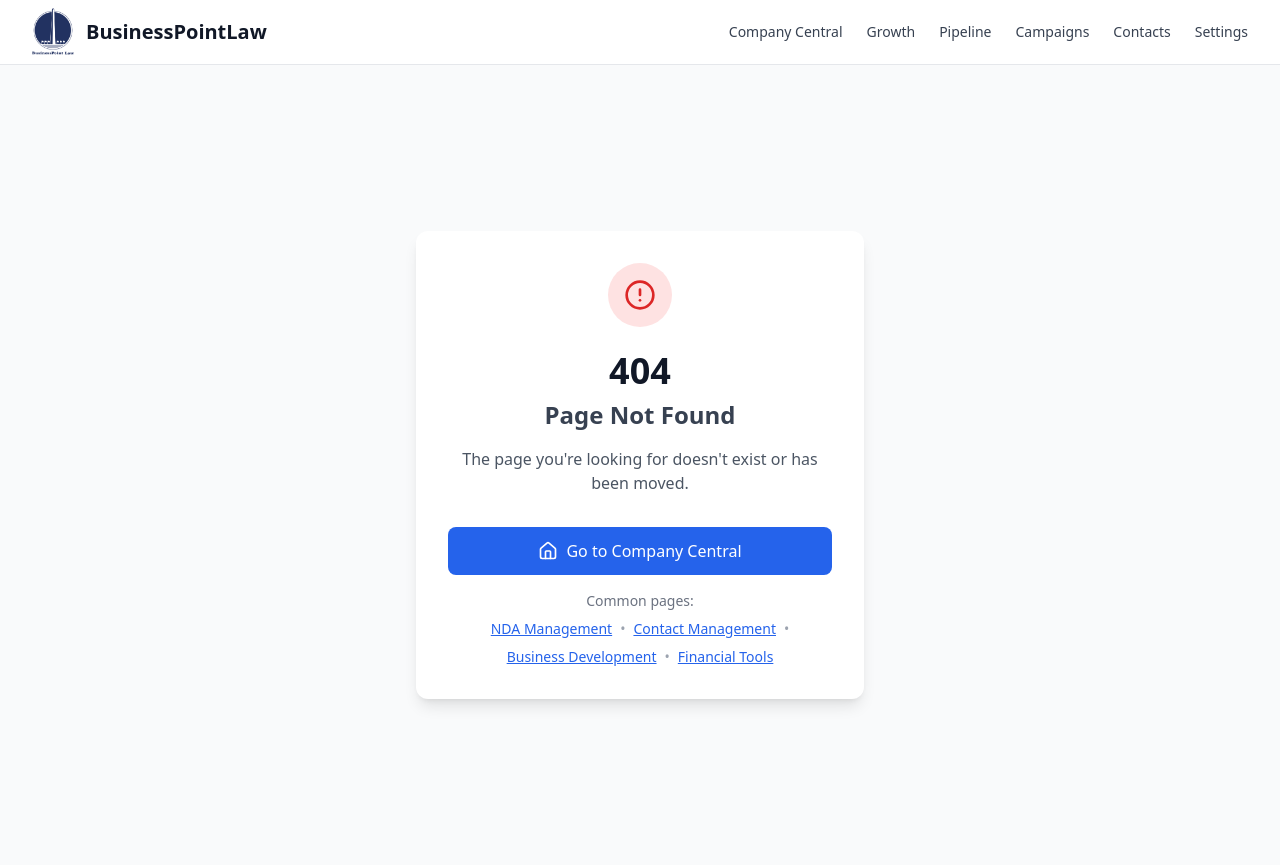
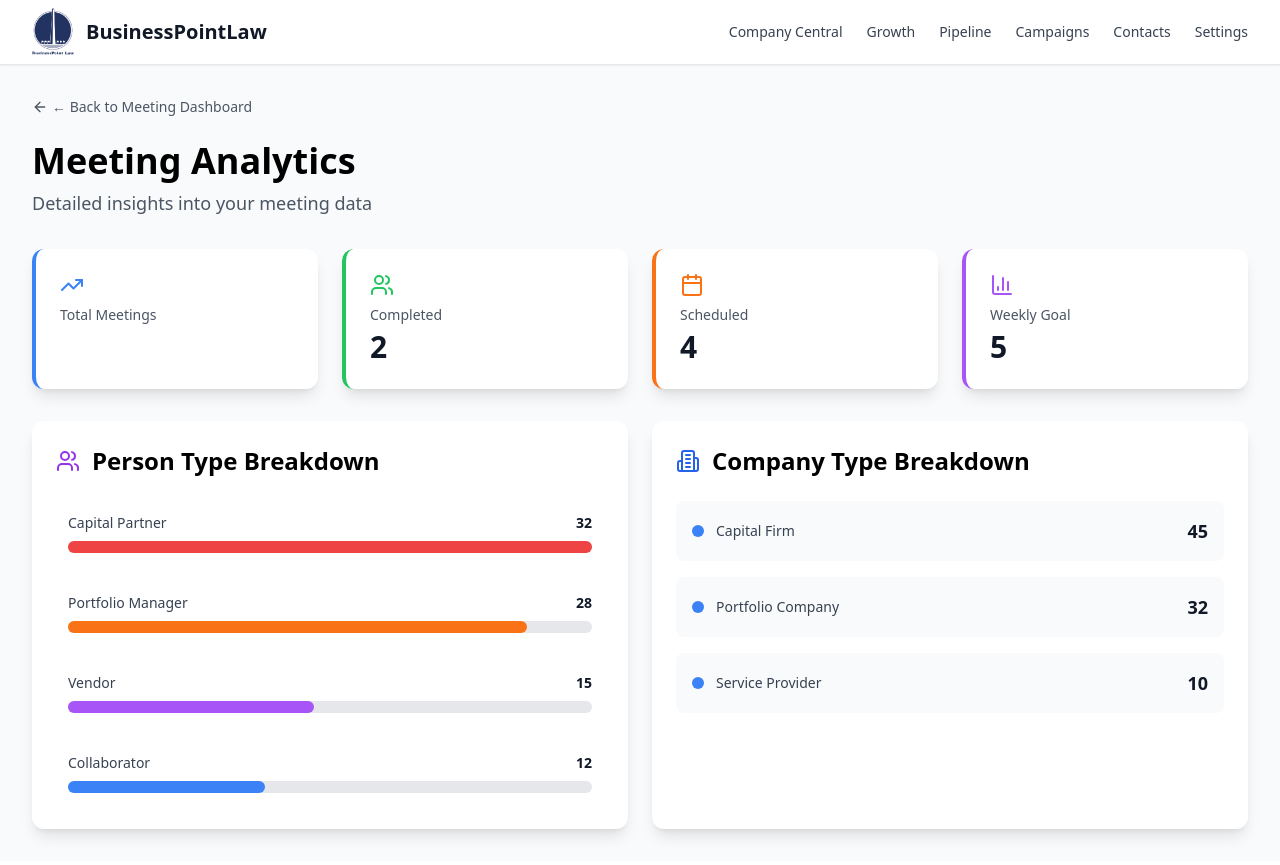
Before and after one commit to Ignite-Strategies/IgniteLegal-frontend, a React (Vite) app: page /meeting-analytics in a window 1280 px wide. Built offline with nearby package versions, Linux system fonts and the light colour scheme.

Commit message:
Add MeetingAnalytics and MeetingFeedback pages with navigation from MeetingDashboard

```diff
--- a/src/App.jsx
+++ b/src/App.jsx
@@ -31,6 +31,8 @@ import EngageDashboard from './pages/relationship/RelationshipDashboard';
 import Engage from './pages/relationship/Relationship';
 import MeetingDashboard from './pages/relationship/MeetingDashboard';
 import MeetingPrep from './pages/relationship/MeetingPrep';
+import MeetingAnalytics from './pages/relationship/MeetingAnalytics';
+import MeetingFeedback from './pages/relationship/MeetingFeedback';
 import Ecosystem from './pages/relationship/Ecosystem';
 
 // Outreach imports
@@ -108,6 +110,11 @@ function App() {
           <Route path="/engage-dashboard" element={<EngageDashboard />} />
           <Route path="/meeting-dashboard" element={<MeetingDashboard />} />
           <Route path="/meeting-prep/:id" element={<MeetingPrep />} />
+          <Route path="/meeting-analytics" element={<MeetingAnalytics />} />
+          <Route path="/meeting-analytics/person-type/:type" element={<MeetingAnalytics />} />
+          <Route path="/meeting-analytics/company-type/:type" element={<MeetingAnalytics />} />
+          <Route path="/meeting-feedback" element={<MeetingFeedback />} />
+          <Route path="/meeting-feedback/theme/:theme" element={<MeetingFeedback />} />
           <Route path="/ecosystem" element={<Ecosystem />} />
 
           {/* Outreach Routes */}
--- /dev/null
+++ b/src/pages/relationship/MeetingAnalytics.jsx
@@ -0,0 +1,105 @@
+import { useNavigate } from 'react-router-dom';
+import { BarChart3, Users, Building2, TrendingUp, Calendar } from 'lucide-react';
+import PageHeader from '../../components/PageHeader';
+import { mockPersonTypes, mockCompanyTypes, mockMeetingMetrics } from '../../data/mockData';
+
+export default function MeetingAnalytics() {
+  const navigate = useNavigate();
+  const maxPersonCount = Math.max(...mockPersonTypes.map(p => p.count));
+
+  return (
+    <div className="max-w-7xl mx-auto px-4 sm:px-6 lg:px-8 py-8">
+      <PageHeader
+        title="Meeting Analytics"
+        subtitle="Detailed insights into your meeting data"
+        backTo="/meeting-dashboard"
+        backLabel="← Back to Meeting Dashboard"
+      />
+
+      {/* Metrics Overview */}
+      <div className="grid grid-cols-1 md:grid-cols-4 gap-6 mb-8">
+        <div className="bg-white rounded-xl shadow-lg p-6 border-l-4 border-blue-500">
+          <div className="flex items-center justify-between mb-2">
+            <TrendingUp className="h-6 w-6 text-blue-500" />
+          </div>
+          <p className="text-sm text-gray-600 mb-1">Total Meetings</p>
+          <p className="text-3xl font-bold text-gray-900">{mockMeetingMetrics.total}</p>
+        </div>
+        <div className="bg-white rounded-xl shadow-lg p-6 border-l-4 border-green-500">
+          <div className="flex items-center justify-between mb-2">
+            <Users className="h-6 w-6 text-green-500" />
+          </div>
+          <p className="text-sm text-gray-600 mb-1">Completed</p>
+          <p className="text-3xl font-bold text-gray-900">{mockMeetingMetrics.completed}</p>
+        </div>
+        <div className="bg-white rounded-xl shadow-lg p-6 border-l-4 border-orange-500">
+          <div className="flex items-center justify-between mb-2">
+            <Calendar className="h-6 w-6 text-orange-500" />
+          </div>
+          <p className="text-sm text-gray-600 mb-1">Scheduled</p>
+          <p className="text-3xl font-bold text-gray-900">{mockMeetingMetrics.scheduled}</p>
+        </div>
+        <div className="bg-white rounded-xl shadow-lg p-6 border-l-4 border-purple-500">
+          <div className="flex items-center justify-between mb-2">
+            <BarChart3 className="h-6 w-6 text-purple-500" />
+          </div>
+          <p className="text-sm text-gray-600 mb-1">Weekly Goal</p>
+          <p className="text-3xl font-bold text-gray-900">{mockMeetingMetrics.weeklyGoal}</p>
+        </div>
+      </div>
+
+      <div className="grid grid-cols-1 lg:grid-cols-2 gap-6">
+        {/* Person Type Breakdown */}
+        <div className="bg-white rounded-xl shadow-lg p-6">
+          <div className="flex items-center gap-3 mb-6">
+            <Users className="h-6 w-6 text-purple-600" />
+            <h2 className="text-2xl font-bold">Person Type Breakdown</h2>
+          </div>
+          <div className="space-y-4">
+            {mockPersonTypes.map((person) => (
+              <div
+                key={person.type}
+                className="cursor-pointer hover:bg-gray-50 p-3 rounded-lg transition-colors"
+                onClick={() => navigate(`/meeting-analytics/person-type/${encodeURIComponent(person.type)}`)}
+              >
+                <div className="flex justify-between items-center mb-2">
+                  <span className="text-sm font-medium text-gray-700">{person.type}</span>
+                  <span className="text-sm font-bold text-gray-900">{person.count}</span>
+                </div>
+                <div className="w-full bg-gray-200 rounded-full h-3">
+                  <div
+                    className={`${person.color} h-3 rounded-full transition-all duration-500`}
+                    style={{ width: `${(person.count / maxPersonCount) * 100}%` }}
+                  ></div>
+                </div>
+              </div>
+            ))}
+          </div>
+        </div>
+
+        {/* Company Type Breakdown */}
+        <div className="bg-white rounded-xl shadow-lg p-6">
+          <div className="flex items-center gap-3 mb-6">
+            <Building2 className="h-6 w-6 text-blue-600" />
+            <h2 className="text-2xl font-bold">Company Type Breakdown</h2>
+          </div>
+          <div className="space-y-4">
+            {mockCompanyTypes.map((company) => (
+              <div
+                key={company.type}
+                className="flex items-center justify-between p-4 bg-gray-50 rounded-lg cursor-pointer hover:bg-gray-100 transition-colors"
+                onClick={() => navigate(`/meeting-analytics/company-type/${encodeURIComponent(company.type)}`)}
+              >
+                <div className="flex items-center gap-3">
+                  <div className="w-3 h-3 bg-blue-500 rounded-full"></div>
+                  <span className="text-sm font-medium text-gray-700">{company.type}</span>
+                </div>
+                <span className="text-lg font-bold text-gray-900">{company.count}</span>
+              </div>
+            ))}
+          </div>
+        </div>
+      </div>
+    </div>
+  );
+}
--- a/src/pages/relationship/MeetingDashboard.jsx
+++ b/src/pages/relationship/MeetingDashboard.jsx
@@ -109,7 +109,11 @@ export default function MeetingDashboard() {
         </div>
         <div className="space-y-4">
           {mockPersonTypes.map((person) => (
-            <div key={person.type}>
+            <div
+              key={person.type}
+              className="cursor-pointer hover:bg-gray-50 p-3 rounded-lg transition-colors"
+              onClick={() => navigate(`/meeting-analytics/person-type/${encodeURIComponent(person.type)}`)}
+            >
               <div className="flex justify-between items-center mb-2">
                 <span className="text-sm font-medium text-gray-700">{person.type}</span>
                 <span className="text-sm font-bold text-gray-900">{person.count}</span>
@@ -133,7 +137,11 @@ export default function MeetingDashboard() {
         </div>
         <div className="space-y-4">
           {mockCompanyTypes.map((company) => (
-            <div key={company.type} className="flex items-center justify-between p-4 bg-gray-50 rounded-lg">
+            <div
+              key={company.type}
+              className="flex items-center justify-between p-4 bg-gray-50 rounded-lg cursor-pointer hover:bg-gray-100 transition-colors"
+              onClick={() => navigate(`/meeting-analytics/company-type/${encodeURIComponent(company.type)}`)}
+            >
               <div className="flex items-center gap-3">
                 <div className="w-3 h-3 bg-blue-500 rounded-full"></div>
                 <span className="text-sm font-medium text-gray-700">{company.type}</span>
@@ -152,15 +160,16 @@ export default function MeetingDashboard() {
         </div>
         <div className="flex flex-wrap gap-3">
           {mockFeedbackThemes.map((theme) => (
-            <div
+            <button
               key={theme.theme}
-              className={`${theme.color} px-4 py-2 rounded-full text-sm font-medium flex items-center gap-2`}
+              onClick={() => navigate(`/meeting-feedback/theme/${encodeURIComponent(theme.theme)}`)}
+              className={`${theme.color} px-4 py-2 rounded-full text-sm font-medium flex items-center gap-2 cursor-pointer hover:opacity-80 transition-opacity`}
             >
               <span>{theme.theme}</span>
               <span className="bg-white bg-opacity-30 px-2 py-0.5 rounded-full text-xs font-bold">
                 {theme.count}
               </span>
-            </div>
+            </button>
           ))}
         </div>
       </div>
@@ -168,14 +177,14 @@ export default function MeetingDashboard() {
       {/* CTA Row */}
       <div className="grid grid-cols-1 md:grid-cols-2 gap-4">
         <button
-          onClick={() => alert('Analytics view - to be implemented')}
+          onClick={() => navigate('/meeting-analytics')}
           className="p-6 bg-gradient-to-r from-red-500 to-orange-500 text-white rounded-xl shadow-lg hover:shadow-xl transition-all flex items-center justify-center gap-3"
         >
           <BarChart3 className="h-6 w-6" />
           <span className="text-lg font-semibold">Open Analytics</span>
         </button>
         <button
-          onClick={() => alert('Feedback view - to be implemented')}
+          onClick={() => navigate('/meeting-feedback')}
           className="p-6 bg-gradient-to-r from-purple-500 to-purple-600 text-white rounded-xl shadow-lg hover:shadow-xl transition-all flex items-center justify-center gap-3"
         >
           <MessageSquare className="h-6 w-6" />
--- /dev/null
+++ b/src/pages/relationship/MeetingFeedback.jsx
@@ -0,0 +1,82 @@
+import { useNavigate } from 'react-router-dom';
+import { MessageSquare, Tag, ArrowLeft } from 'lucide-react';
+import PageHeader from '../../components/PageHeader';
+import { mockFeedbackThemes } from '../../data/mockData';
+
+export default function MeetingFeedback() {
+  const navigate = useNavigate();
+
+  // Mock feedback items grouped by theme
+  const feedbackByTheme = {
+    'Deal Velocity': [
+      { id: 1, text: 'Speed up NDA process for portfolio companies', meeting: 'Sara Lee - Ares Capital', date: '2025-01-15' },
+      { id: 2, text: 'Need faster turnaround on contract reviews', meeting: 'David Chen - SolarTrust', date: '2025-01-10' },
+    ],
+    'Due Diligence': [
+      { id: 3, text: 'Require more thorough DD on potential deals', meeting: 'Sarah Johnson - TechVentures', date: '2025-01-12' },
+    ],
+    'Legal Framework': [
+      { id: 4, text: 'Clarify regulatory requirements for new markets', meeting: 'Michael Brown - CapitalPartners', date: '2025-01-08' },
+    ],
+  };
+
+  return (
+    <div className="max-w-7xl mx-auto px-4 sm:px-6 lg:px-8 py-8">
+      <PageHeader
+        title="Meeting Feedback"
+        subtitle="Insights and feedback from your meetings"
+        backTo="/meeting-dashboard"
+        backLabel="← Back to Meeting Dashboard"
+      />
+
+      {/* Feedback Themes */}
+      <div className="bg-white rounded-xl shadow-lg p-6 mb-8">
+        <div className="flex items-center gap-3 mb-6">
+          <Tag className="h-6 w-6 text-red-600" />
+          <h2 className="text-2xl font-bold">Feedback Themes</h2>
+        </div>
+        <div className="flex flex-wrap gap-3">
+          {mockFeedbackThemes.map((theme) => (
+            <button
+              key={theme.theme}
+              onClick={() => navigate(`/meeting-feedback/theme/${encodeURIComponent(theme.theme)}`)}
+              className={`${theme.color} px-4 py-2 rounded-full text-sm font-medium flex items-center gap-2 cursor-pointer hover:opacity-80 transition-opacity`}
+            >
+              <span>{theme.theme}</span>
+              <span className="bg-white bg-opacity-30 px-2 py-0.5 rounded-full text-xs font-bold">
+                {theme.count}
+              </span>
+            </button>
+          ))}
+        </div>
+      </div>
+
+      {/* Recent Feedback Items */}
+      <div className="bg-white rounded-xl shadow-lg p-6">
+        <div className="flex items-center gap-3 mb-6">
+          <MessageSquare className="h-6 w-6 text-blue-600" />
+          <h2 className="text-2xl font-bold">Recent Feedback</h2>
+        </div>
+        <div className="space-y-4">
+          {Object.entries(feedbackByTheme).map(([theme, items]) => (
+            <div key={theme} className="border-b border-gray-200 pb-4 last:border-0 last:pb-0">
+              <h3 className="text-lg font-semibold text-gray-900 mb-3">{theme}</h3>
+              <div className="space-y-3">
+                {items.map((item) => (
+                  <div key={item.id} className="bg-gray-50 rounded-lg p-4">
+                    <p className="text-gray-900 mb-2">{item.text}</p>
+                    <div className="flex items-center gap-4 text-sm text-gray-600">
+                      <span>{item.meeting}</span>
+                      <span>•</span>
+                      <span>{item.date}</span>
+                    </div>
+                  </div>
+                ))}
+              </div>
+            </div>
+          ))}
+        </div>
+      </div>
+    </div>
+  );
+}
```
